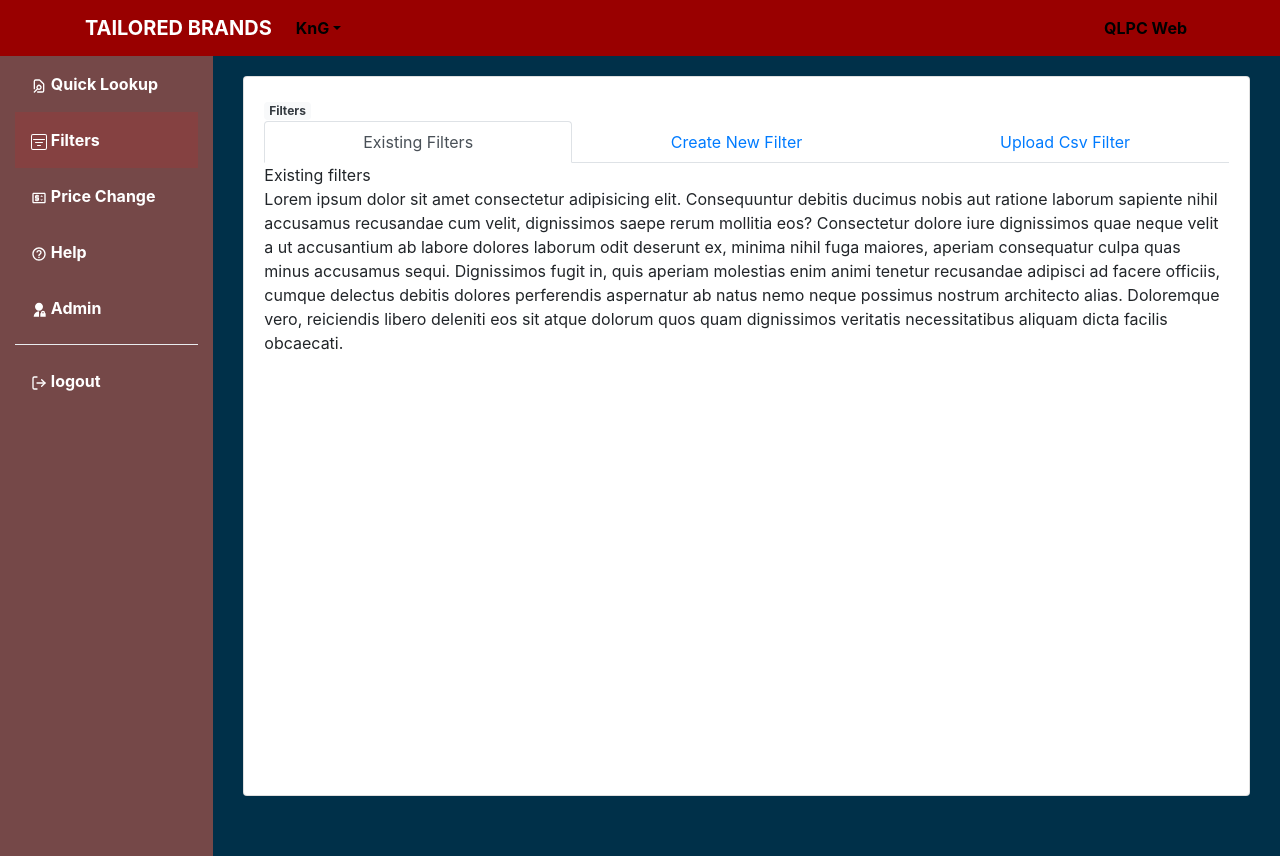
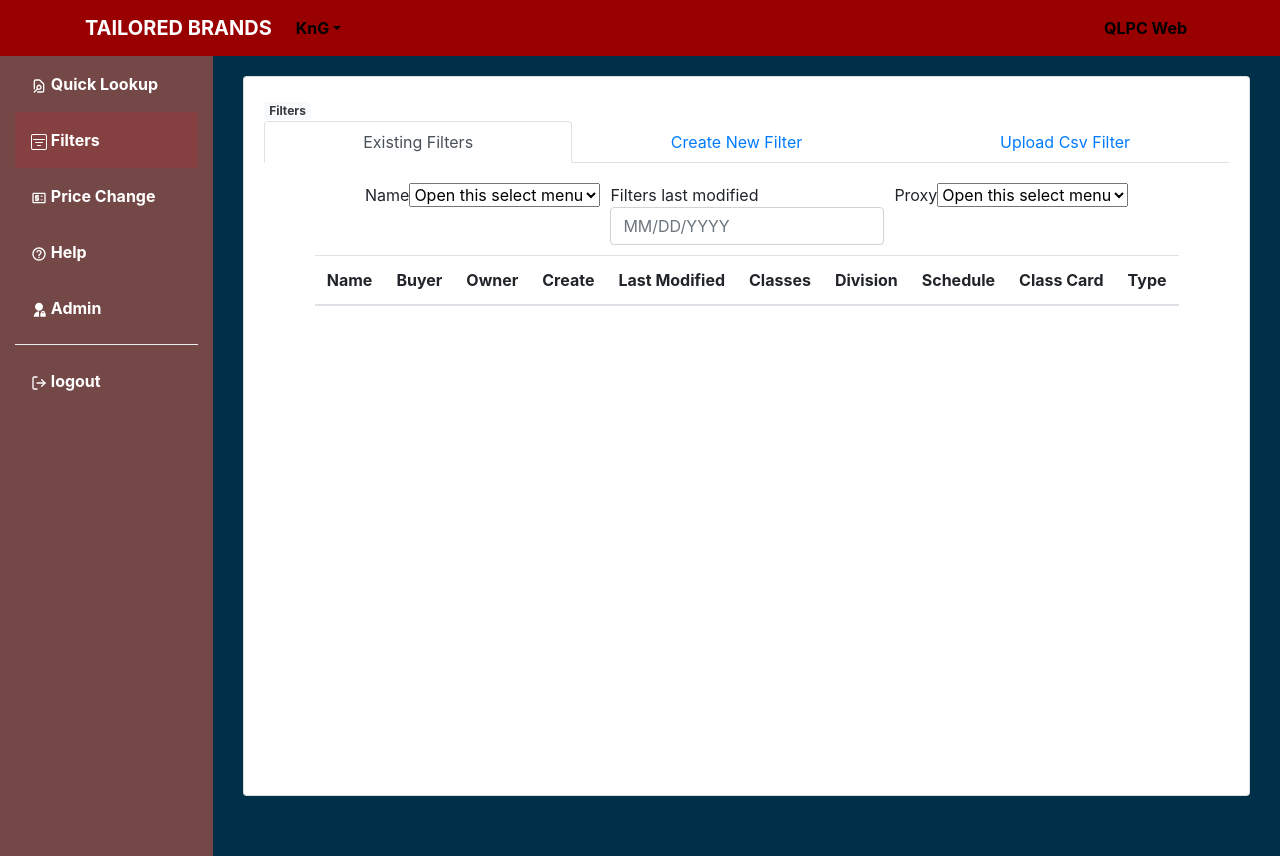
Before and after one commit to mishrasambit/raghu-web1, a React (Create React App) app: page /home in a window 1280 px wide. Both pictures are taken after a click on the button "Filters". Built offline with nearby package versions, Linux system fonts and the light colour scheme.

Commit message:
create filter template

```diff
--- a/src/tabs/filters/CreateNewFilter.jsx
+++ b/src/tabs/filters/CreateNewFilter.jsx
@@ -1,5 +1,5 @@
 import React, {useState} from 'react'
-import { Container, Navbar, Nav, NavDropdown, Form } from 'react-bootstrap'
+import { Container, Navbar, Nav, NavDropdown, Form, Button, Table } from 'react-bootstrap'
 import { useSelector, useDispatch } from 'react-redux'
 
 import {fetchDivisionFilter, setSelectedDivision} from '../../redux/filter/FilterAction'
@@ -27,14 +27,11 @@ const CreateNewFilter = () => {
 
     console.log("filterReducer:",filterReducer)
     return (
-        <div style={{ display: 'flex', justifyContent: 'center', alignItems: 'center', gap: '10px', marginTop: '20px'}}>
-            <div>Select Division</div>
-            <Nav className="me-auto" style={{ color: 'black', justifyContent: 'space-between'}}>
+        <div style={{ display: 'flex', flexDirection:'column', justifyContent: 'center', alignItems: 'center', gap: '10px', marginTop: '20px'}}>
+            <div style={{ display: 'flex', justifyContent: 'left', gap: '10px'}}>
+                <div>
+                    Division
                     <NavDropdown title={divisionDropDown?.selectedOption?divisionDropDown.selectedOption.Description:'Select a option'} className="header-dropdown filter-division" id="basic-nav-dropdown">
-                {/* {brandOptions.map((brandOption)=>(
-                    <NavDropdown.Item key={brandOption.id} onClick={()=>{setBrand(brandOption.brandName)}} >
-                        {brandOption.brandName}</NavDropdown.Item>
-                ))} */}
                     {divisionDropDown && divisionDropDown.data.map(ele=>(
                                 <NavDropdown.Item key={ele.DIVISION} onClick={()=>{
                                     dispatch(setSelectedDivision({brandName: brandReducer.brandName, selectedOption : ele}))
@@ -42,9 +39,121 @@ const CreateNewFilter = () => {
                                 {ele.Description}</NavDropdown.Item>
                             ))
                     }
+                    </NavDropdown>
+                </div>
+                <div>
+                    Buyer
+                    <NavDropdown title={divisionDropDown?.selectedOption?divisionDropDown.selectedOption.Description:'Select a option'} className="header-dropdown filter-division" id="basic-nav-dropdown">
+                    {divisionDropDown && divisionDropDown.data.map(ele=>(
+                                <NavDropdown.Item key={ele.DIVISION} onClick={()=>{
+                                    dispatch(setSelectedDivision({brandName: brandReducer.brandName, selectedOption : ele}))
+                                }} >
+                                {ele.Description}</NavDropdown.Item>
+                            ))
+                    }
+                    </NavDropdown>
+                </div>
+            </div>
 
+            <Table responsive="lg">
+                <thead>
+                    <tr>
+                        <th></th>
+                        <th>What to Compare</th>
+                        <th>Comparision</th>
+                        <th>Compare to</th>
+                        <th>Grouping</th>
+                        <th></th>
+                    </tr>
+                </thead>
+                <tbody>
+                    <tr>
+                        <th>Add filter(s): </th>
+                        <th>
+                            <NavDropdown title={divisionDropDown?.selectedOption?divisionDropDown.selectedOption.Description:'Select a option'} className="header-dropdown filter-division" id="basic-nav-dropdown">
+                                {divisionDropDown && divisionDropDown.data.map(ele=>(
+                                <NavDropdown.Item key={ele.DIVISION} onClick={()=>{
+                                    dispatch(setSelectedDivision({brandName: brandReducer.brandName, selectedOption : ele}))
+                                }} >
+                                {ele.Description}</NavDropdown.Item>
+                                ))
+                            }
                             </NavDropdown>
-            </Nav>
+                        </th>
+                        <th>
+                            <NavDropdown title={divisionDropDown?.selectedOption?divisionDropDown.selectedOption.Description:'Select a option'} className="header-dropdown filter-division" id="basic-nav-dropdown">
+                                {divisionDropDown && divisionDropDown.data.map(ele=>(
+                                <NavDropdown.Item key={ele.DIVISION} onClick={()=>{
+                                    dispatch(setSelectedDivision({brandName: brandReducer.brandName, selectedOption : ele}))
+                                }} >
+                                {ele.Description}</NavDropdown.Item>
+                                ))
+                            }
+                            </NavDropdown>
+                        </th>
+                        <th>
+                            <Form.Control type="email" placeholder="Compare to" />
+                        </th>
+                        <th>
+                            <NavDropdown title={divisionDropDown?.selectedOption?divisionDropDown.selectedOption.Description:'Select a option'} className="header-dropdown filter-division" id="basic-nav-dropdown">
+                                {divisionDropDown && divisionDropDown.data.map(ele=>(
+                                <NavDropdown.Item key={ele.DIVISION} onClick={()=>{
+                                    dispatch(setSelectedDivision({brandName: brandReducer.brandName, selectedOption : ele}))
+                                }} >
+                                {ele.Description}</NavDropdown.Item>
+                                ))
+                            }
+                            </NavDropdown>
+                        </th>
+                        <th>
+                            <Button >Add</Button>
+                        </th>
+                    </tr>
+                    <tr>
+                        <th>Add filter(s): </th>
+                        <th>
+                            <NavDropdown title={divisionDropDown?.selectedOption?divisionDropDown.selectedOption.Description:'Select a option'} className="header-dropdown filter-division" id="basic-nav-dropdown">
+                                {divisionDropDown && divisionDropDown.data.map(ele=>(
+                                <NavDropdown.Item key={ele.DIVISION} onClick={()=>{
+                                    dispatch(setSelectedDivision({brandName: brandReducer.brandName, selectedOption : ele}))
+                                }} >
+                                {ele.Description}</NavDropdown.Item>
+                                ))
+                            }
+                            </NavDropdown>
+                        </th>
+                        <th>
+                            <NavDropdown title={divisionDropDown?.selectedOption?divisionDropDown.selectedOption.Description:'Select a option'} className="header-dropdown filter-division" id="basic-nav-dropdown">
+                                {divisionDropDown && divisionDropDown.data.map(ele=>(
+                                <NavDropdown.Item key={ele.DIVISION} onClick={()=>{
+                                    dispatch(setSelectedDivision({brandName: brandReducer.brandName, selectedOption : ele}))
+                                }} >
+                                {ele.Description}</NavDropdown.Item>
+                                ))
+                            }
+                            </NavDropdown>
+                        </th>
+                        <th>
+                            <Form.Control type="email" placeholder="Compare to" />
+                        </th>
+                        <th>
+                            <NavDropdown title={divisionDropDown?.selectedOption?divisionDropDown.selectedOption.Description:'Select a option'} className="header-dropdown filter-division" id="basic-nav-dropdown">
+                                {divisionDropDown && divisionDropDown.data.map(ele=>(
+                                <NavDropdown.Item key={ele.DIVISION} onClick={()=>{
+                                    dispatch(setSelectedDivision({brandName: brandReducer.brandName, selectedOption : ele}))
+                                }} >
+                                {ele.Description}</NavDropdown.Item>
+                                ))
+                            }
+                            </NavDropdown>
+                        </th>
+                        <th>
+                            <Button >Add</Button>
+                        </th>
+                    </tr>
+                </tbody>
+            </Table>
+
             {/* <Form.Select aria-label="Default select example">
                 {divisionDropDown && divisionDropDown.data.map(ele=>(
                             <option value={ele.DIVISION} key={ele.DIVISION}  onChange={(event)=>{
@@ -56,6 +165,7 @@ const CreateNewFilter = () => {
                         ))
                 }
             </Form.Select> */}
+
             <SpinLoader loading={filterReducer.loading} />
         </div>
     )
--- a/src/tabs/filters/ExistingFilters.jsx
+++ b/src/tabs/filters/ExistingFilters.jsx
@@ -1,10 +1,52 @@
 import React from 'react'
+import { Table, Form } from 'react-bootstrap'
 
 const ExistingFilters = () => {
     return (
-        <div>
-            Existing filters
-            <p>Lorem ipsum dolor sit amet consectetur adipisicing elit. Consequuntur debitis ducimus nobis aut ratione laborum sapiente nihil accusamus recusandae cum velit, dignissimos saepe rerum mollitia eos? Consectetur dolore iure dignissimos quae neque velit a ut accusantium ab labore dolores laborum odit deserunt ex, minima nihil fuga maiores, aperiam consequatur culpa quas minus accusamus sequi. Dignissimos fugit in, quis aperiam molestias enim animi tenetur recusandae adipisci ad facere officiis, cumque delectus debitis dolores perferendis aspernatur ab natus nemo neque possimus nostrum architecto alias. Doloremque vero, reiciendis libero deleniti eos sit atque dolorum quos quam dignissimos veritatis necessitatibus aliquam dicta facilis obcaecati.</p>
+
+        <div style={{ display: 'flex', flexDirection:'column', justifyContent: 'center', alignItems: 'center', gap: '10px', marginTop: '20px'}}>
+            <div style={{ display: 'flex', justifyContent: 'left', gap: '10px'}}>
+                <div>Name
+                    <Form.Select aria-label="Default select example">
+                        <option>Open this select menu</option>
+                        <option value="1">One</option>
+                        <option value="2">Two</option>
+                        <option value="3">Three</option>
+                    </Form.Select>
+                </div>
+                <div>Filters last modified
+                    <Form.Control type="text" placeholder="MM/DD/YYYY" />
+                </div>
+                <div>Proxy
+                    <Form.Select aria-label="Default select example">
+                        <option>Open this select menu</option>
+                        <option value="1">One</option>
+                        <option value="2">Two</option>
+                        <option value="3">Three</option>
+                    </Form.Select>
+                </div>
+            </div>
+            <Table responsive="lg">
+                <thead>
+                    <tr>
+                        <th>Name</th>
+                        <th>Buyer</th>
+                        <th>Owner</th>
+                        <th>Create</th>
+                        <th>Last Modified</th>
+                        <th>Classes</th>
+                        <th>Division</th>
+                        <th>Schedule</th>
+                        <th>Class Card</th>
+                        <th>Type</th>
+                    </tr>
+                </thead>
+                <tbody>
+                    <tr>
+
+                    </tr>
+                </tbody>
+            </Table>
         </div>
     )
 }
```
Lines whose indentation alone changed are shown as unchanged.
